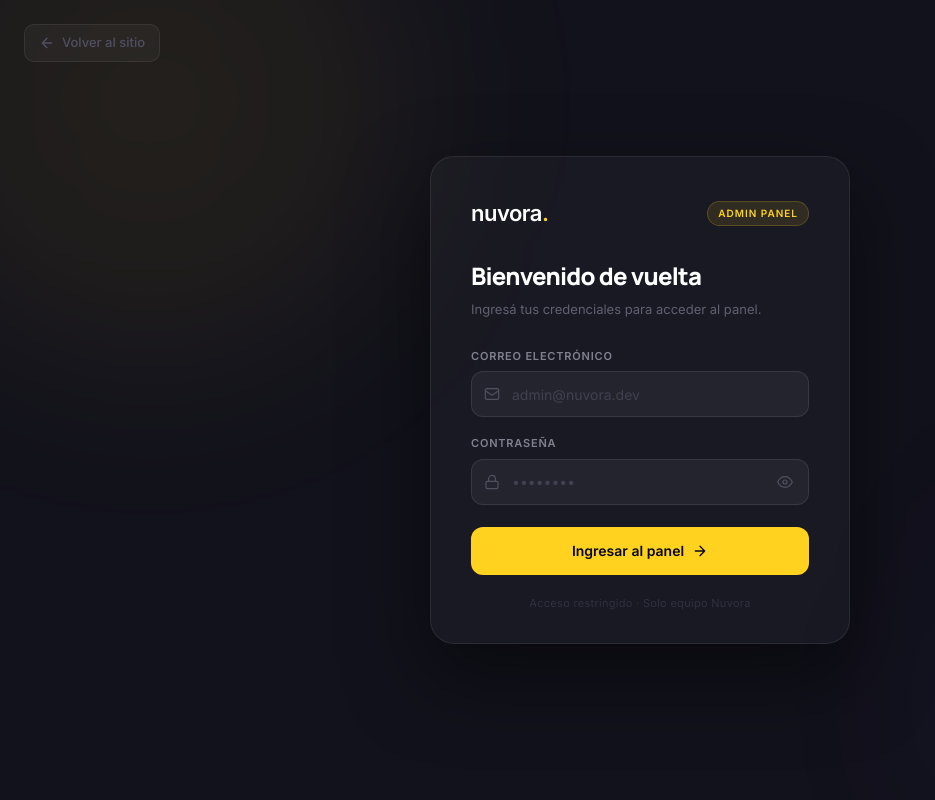
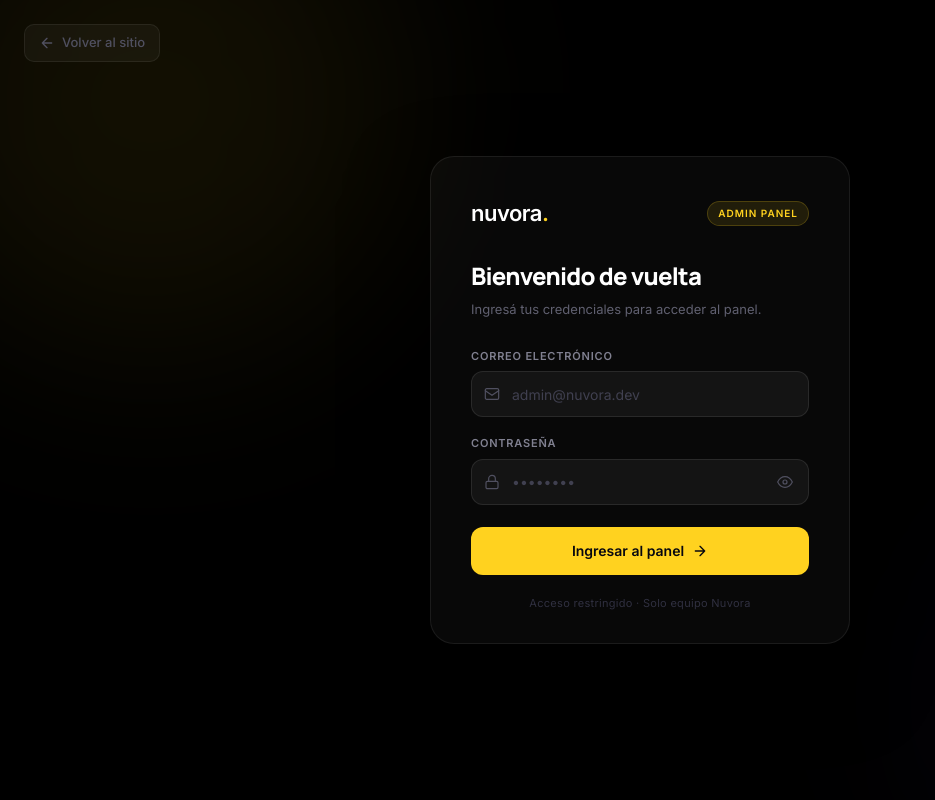
Before and after one commit to elchicoflorero-glitch/web_codigoyara, a React (Vite) app in the folder fronted/: page /admin in a window 1280 px wide. Shown: the whole page, without its empty margins (0-935 px from the left). Built offline with nearby package versions, Linux system fonts and the light colour scheme; no server answers.

Commit message:
test: change admin bg to pure black

```diff
--- a/fronted/src/styles/admin.css
+++ b/fronted/src/styles/admin.css
@@ -6,7 +6,7 @@
 .al-page {
   min-height: 100vh;
   display: flex; align-items: center; justify-content: center;
-  background: #12121c;
+  background: #000000;
   padding: 24px;
   position: relative;
   overflow: hidden;
```
